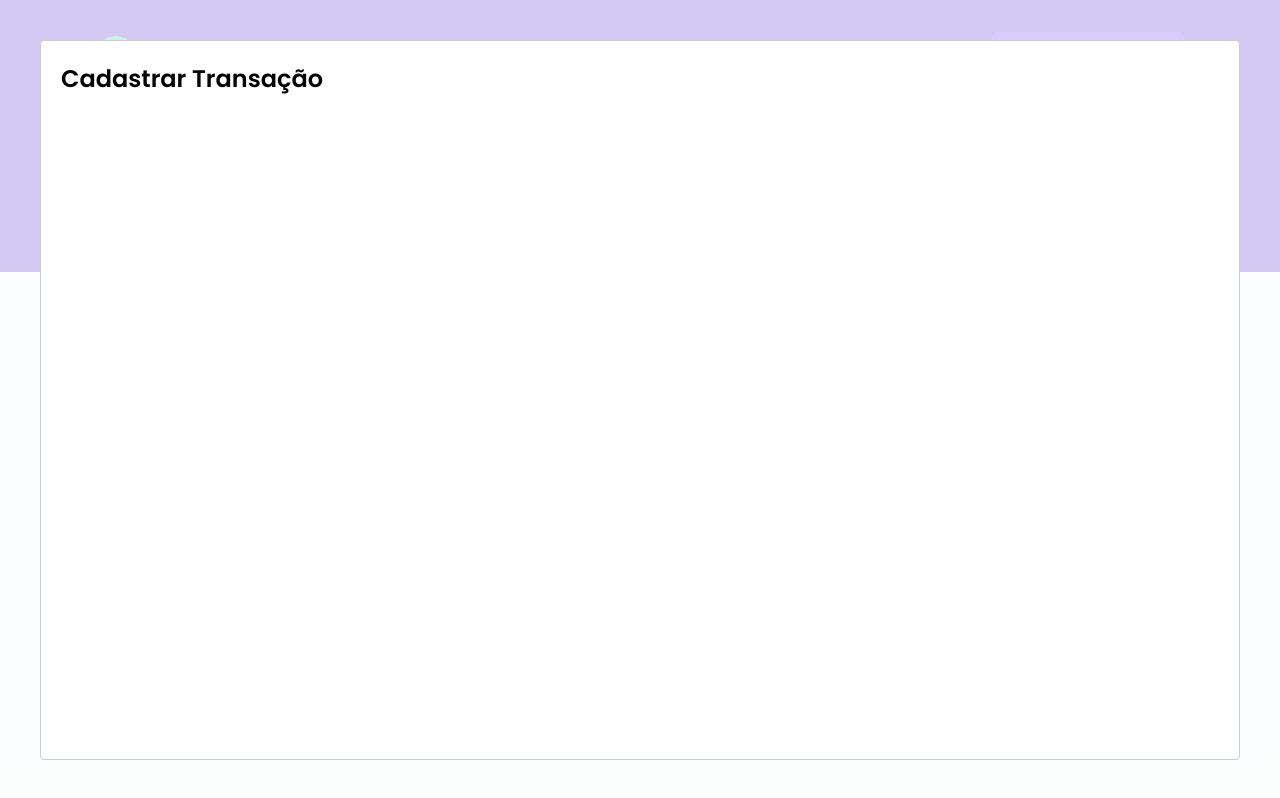
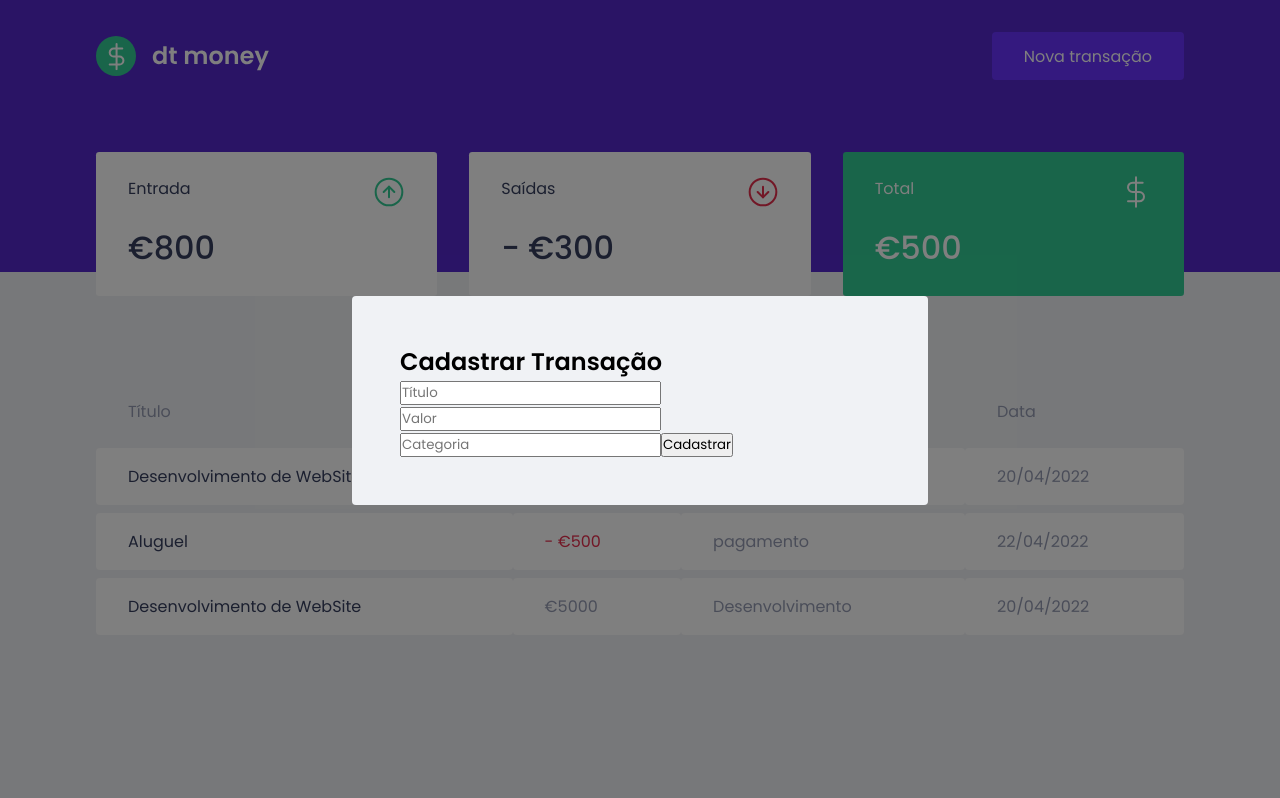
Before and after one commit to felipeat07/dtmoney, a React (Create React App) app: page / in a window 1280 px wide. Both pictures are taken after a click on the button "Nova transação". Built offline with nearby package versions, Linux system fonts and the light colour scheme; no server answers; what miragejs would draw is missing.

Commit message:
estruturando css modal

```diff
--- a/src/components/NewTransactionModal/index.tsx
+++ b/src/components/NewTransactionModal/index.tsx
@@ -1,4 +1,5 @@
 import Modal from 'react-modal'
+import { Container } from './styles';
 
 interface NewTransactionModal{
     isOpen: boolean,
@@ -10,9 +11,27 @@
         <Modal
         isOpen={isOpen}
         onRequestClose={onRequestClose}
+        overlayClassName='react-modal-overlay'
+        className='react-modal-content'
       >
+        <Container>
+          <h2>Cadastrar Transação</h2>
 
-          <h2>Cadastrar Transação</h2>
+          <input placeholder='Título' />
+
+          <input type="number"
+                 placeholder='Valor'
+          />
+
+          <input placeholder='Categoria' />
+
+
+
+          <button type="submit">
+              Cadastrar
+          </button>
+
+        </Container>
 
       </Modal>
     );
--- a/src/components/NewTransactionModal/styles.ts
+++ b/src/components/NewTransactionModal/styles.ts
@@ -1,6 +1,6 @@
 import styled from "styled-components";
 
 
-export const Container = styled.div`
+export const Container = styled.form`
 
 `;
--- a/src/styles/global.ts
+++ b/src/styles/global.ts
@@ -59,4 +59,26 @@
         cursor: not-allowed;
     }
 
+    .react-modal-overlay{
+        background: rgba(0, 0, 0, 0.5);
+        position: fixed;
+        top: 0;
+        bottom: 0;
+        left: 0;
+        right: 0;
+        display: flex;
+        align-items: center;
+        justify-content: center;
+    }
+
+    .react-modal-content{
+        width: 100%;
+        max-width: 576px;
+        background: var(--background);
+        padding: 3rem;
+        position: relative;
+        border-radius: 0.25rem;
+    }
+
+
 `
```
